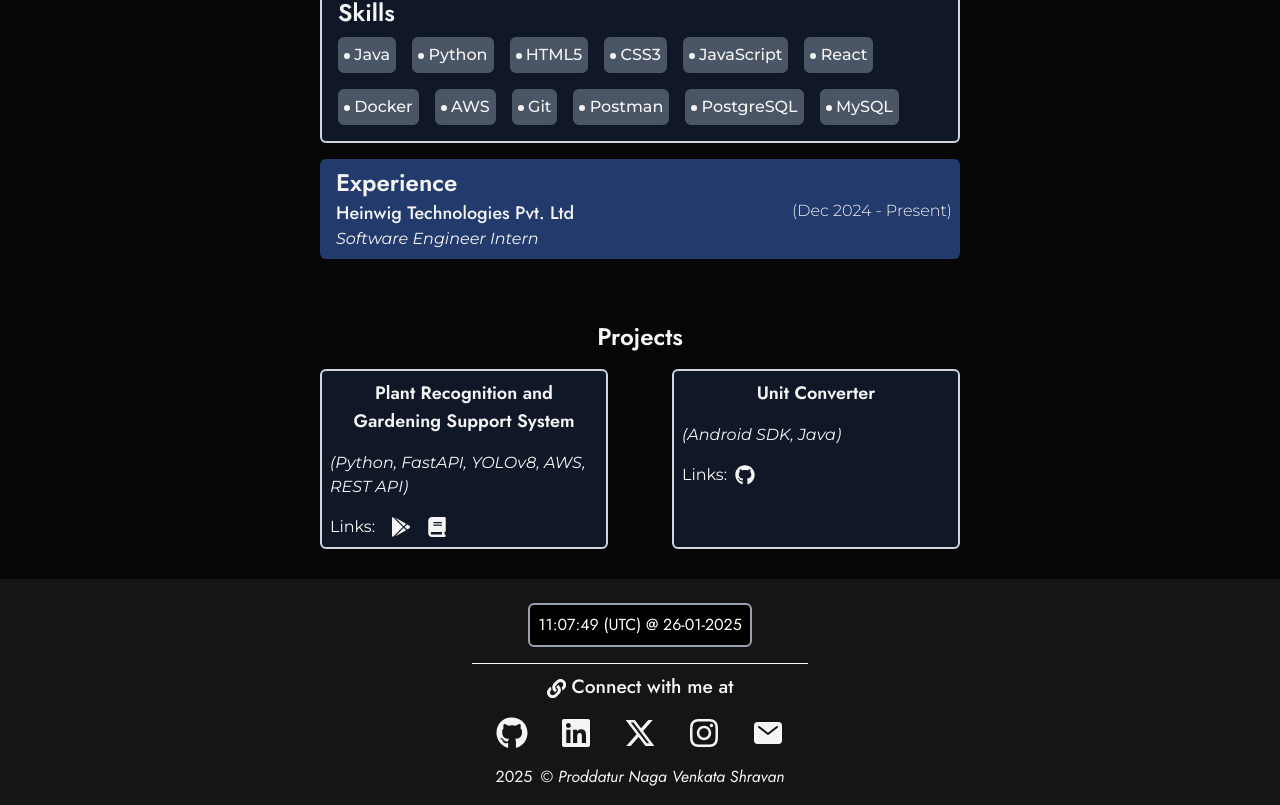
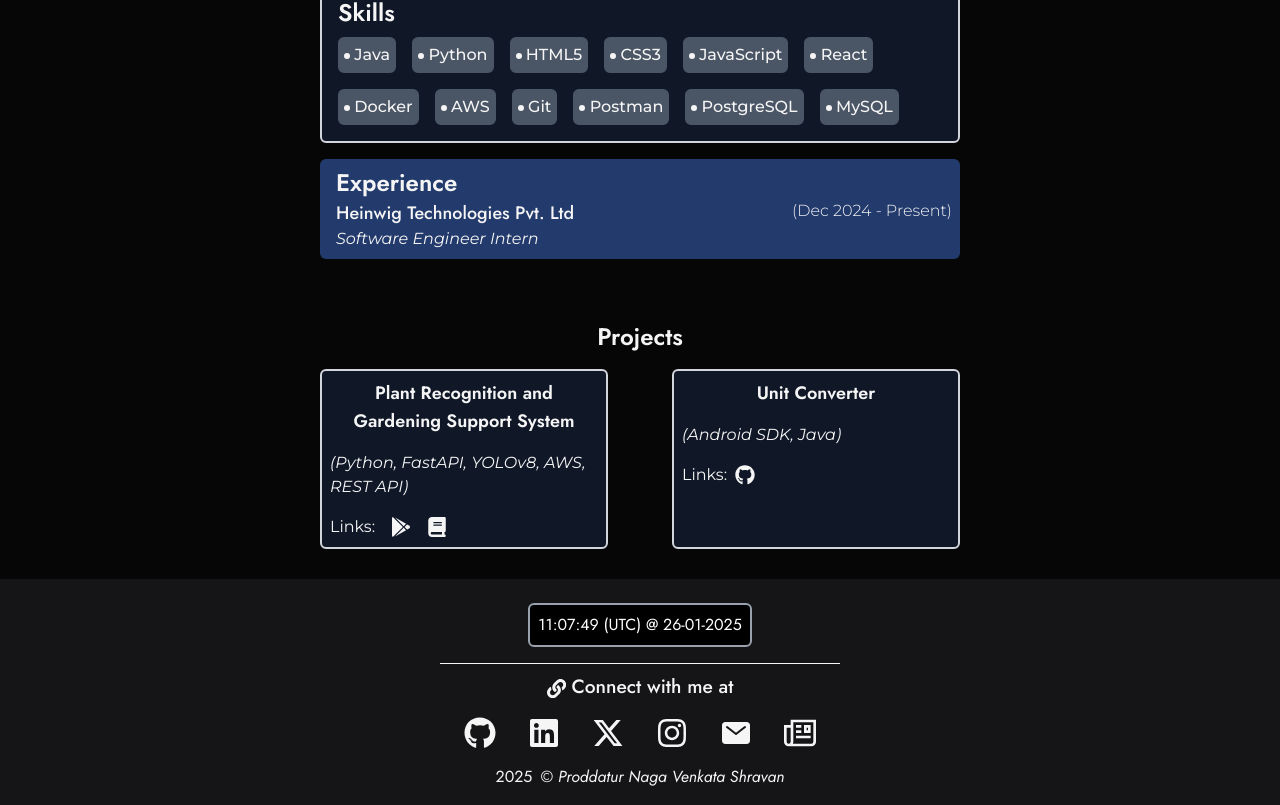
Before and after one commit to pnvshravan/pnvshravan-portfolio, a React (Vite) app: page / in a window 1280 px wide. Shown: the part 277-1082 px from the top of the page. Built offline with nearby package versions, Linux system fonts and the light colour scheme.

Commit message:
changes to footer

```diff
--- a/src/components/Footer.jsx
+++ b/src/components/Footer.jsx
@@ -4,6 +4,7 @@ import { FaLinkedin } from "react-icons/fa6";
 import { FaGithub } from "react-icons/fa6";
 import { FaLink } from "react-icons/fa";
 import { IoMail } from "react-icons/io5";
+import { GrArticle } from "react-icons/gr";
 import { getLocalTime} from "../utils/DateAndTime";
 import { DateTime } from "luxon";
 
@@ -12,32 +13,53 @@ const Footer=()=>{
 
     let localTime = getLocalTime();
 
+    const linkStyle ={
+        style1: 'px-4 hover:scale-125 mob-sm:px-2',
+        style2: 'size-[2rem] mob-sm:size-[1.75rem]'
+    }
+
+    const iconsMap = {
+        FaGithub: FaGithub,
+        FaLinkedin: FaLinkedin,
+        FaXTwitter: FaXTwitter,
+        FaInstagram: FaInstagram,
+        IoMail: IoMail,
+        GrArticle: GrArticle
+      };
 
     const links =[
         {
+            iconName: 'FaGithub',
             alt: "Github",
             link: "https://www.github.com/pnvshravan",
         },
         {
+            iconName:'FaLinkedin',
             alt: "LinkedIn",
             link: "https://www.linkedin.com/in/pnvshravan",
         },
         {
+            iconName:'FaXTwitter',
             alt:"X (Twitter)",
             link:"https://x.com/pnvshravan"
         },
         {
-            alt: "",
+            iconName:'FaInstagram',
+            alt: "Instagram",
             link: "https://www.instagram.com/pnv_shravan?igsh=MTNqNGkxY3llNjdoMA=="
         },
         {
-            alt:"",
+            iconName: 'IoMail',
+            alt:"Email",
             link:"mailto:pnvshravan@gmail.com"
+        },
+        {
+            iconName : 'GrArticle',
+            alt: "Blog",
+            link: '/blog'
         }
     ]
 
-    const linksStyle = 'px-4 hover:scale-125 mob-sm:px-2';
-    const linkIconStyle = 'size-[2rem] mob-sm:size-[1.75rem]';
 
     return(
         <>
@@ -52,11 +74,17 @@ const Footer=()=>{
                     <p className="mt-2 font-medium text-center mb-4 text-[1.2rem] mob-sm:text-[1rem]"><FaLink className="inline"/> Connect with me at</p>
 
                     <ul className='flex flex-row justify-center m-2 pb-2 mob-sm:flex-row mob-sm:justify-center'>
-                        <li className='px-4 hover:scale-125 mob-sm:px-2'><a href="https://www.github.com/pnvshravan"><FaGithub alt="Github" className="size-[2rem] mob-sm:size-[1.75rem]"/></a></li>
-                        <li className='px-4 hover:scale-125 mob-sm:px-2'><a href="https://www.linkedin.com/in/pnvshravan"><FaLinkedin alt="LinkedIn" className="size-[2rem] mob-sm:size-[1.75rem]"/></a></li>
-                        <li className='px-4 hover:scale-125 mob-sm:px-2'><a href="https://x.com/pnvshravan"><FaXTwitter alt="X (Twitter)" className="size-[2rem] mob-sm:size-[1.75rem]"/></a></li>
-                        <li className='px-4 hover:scale-125 mob-sm:px-2'><a href="https://www.instagram.com/pnv_shravan?igsh=MTNqNGkxY3llNjdoMA=="><FaInstagram alt="Instagram" className="size-[2rem] mob-sm:size-[1.75rem]"/></a></li>
-                        <li className='px-4 hover:scale-125 mob-sm:px-2'><a href="mailto:pnvshravan@gmail.com"><IoMail alt="Email" className="size-[2rem] mob-sm:size-[1.75rem]"/></a></li>
+                    {
+                        links.map((cur, index)=>{
+                            let Icon = iconsMap[cur.iconName];
+                            return(
+                                <li className={`${linkStyle.style1}`} key={index}>
+                                    <a href={`${cur.link}`}>
+                                        <Icon alt={`${cur.alt}`} className={`${linkStyle.style2}`}/>
+                                    </a>
+                                </li>
+                            );
+                        })}
                     </ul>
 
                     <p className="mt-2 text-center flex items-center justify-center gap-2 mob-sm:flex-col">
```
